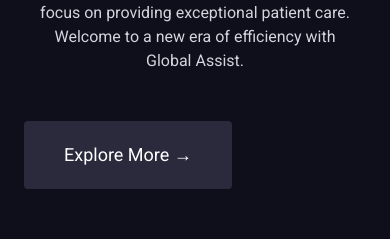
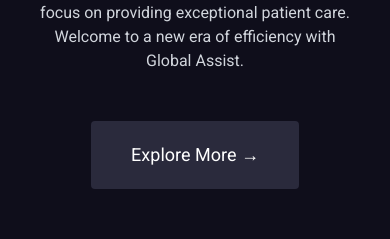
Before and after one commit to sintu009/global-assist-new, a React (Vite) app: page / in a window 390 px wide. Shown: the part 1186-1425 px from the top of the page. Built offline with nearby package versions, Linux system fonts and the light colour scheme.

Commit message:
centered button

```diff
--- a/src/components/ServicesWeOffer.jsx
+++ b/src/components/ServicesWeOffer.jsx
@@ -141,12 +141,14 @@
 
             <div className="md:w-1/3 self-end -mb-32 space-y-12 text-left text-gray-300 text-lg md:text-2xl pb-12">
               <p className="block md:hidden text-center px-4 text-base">{titles[index].desc}</p>
+              <div className="flex md:block justify-center md:justify-start">
                 <NavLink
                   to={titles[index].path}
                   className="bg-[#2a2a3c] text-white text-lg px-10 py-5 rounded hover:bg-[#3a3a50] transition inline-block mx-auto md:mx-0"
                 >
                   Explore More →
                 </NavLink>
+              </div>
             </div>
           </div>
         </motion.div>
```
Lines whose indentation alone changed are shown as unchanged.
